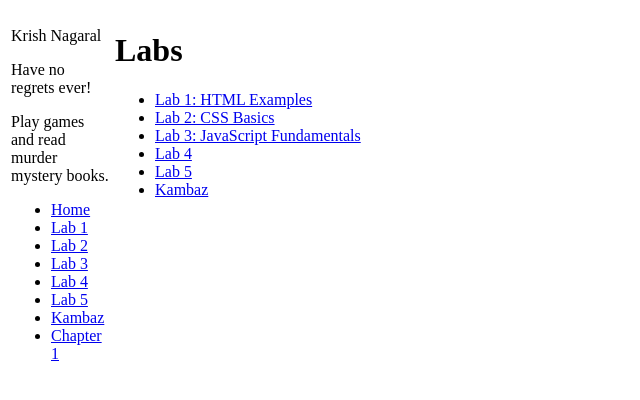
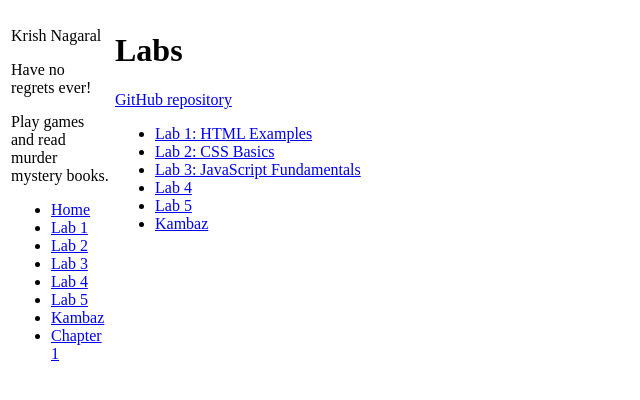
Before and after one commit to Blanq-one/webdev-client, a Next.js app: page /labs in a window 1280 px wide. Shown: the top 400 px of the page, without its empty margins (0-640 px from the left). Built offline with nearby package versions, Linux system fonts and the light colour scheme.

Commit message:
Add GitHub repository link to Labs page

```diff
--- a/app/labs/page.tsx
+++ b/app/labs/page.tsx
@@ -3,6 +3,16 @@
   return (
     <div id="wd-labs">
       <h1>Labs</h1>
+      <p>
+        <a
+          href="https://github.com/Blanq-one/webdev-client"
+          id="wd-github"
+          target="_blank"
+          rel="noreferrer"
+        >
+          GitHub repository
+        </a>
+      </p>
       <ul>
         <li>
           <Link href="/labs/lab1">Lab 1: HTML Examples</Link>
```
